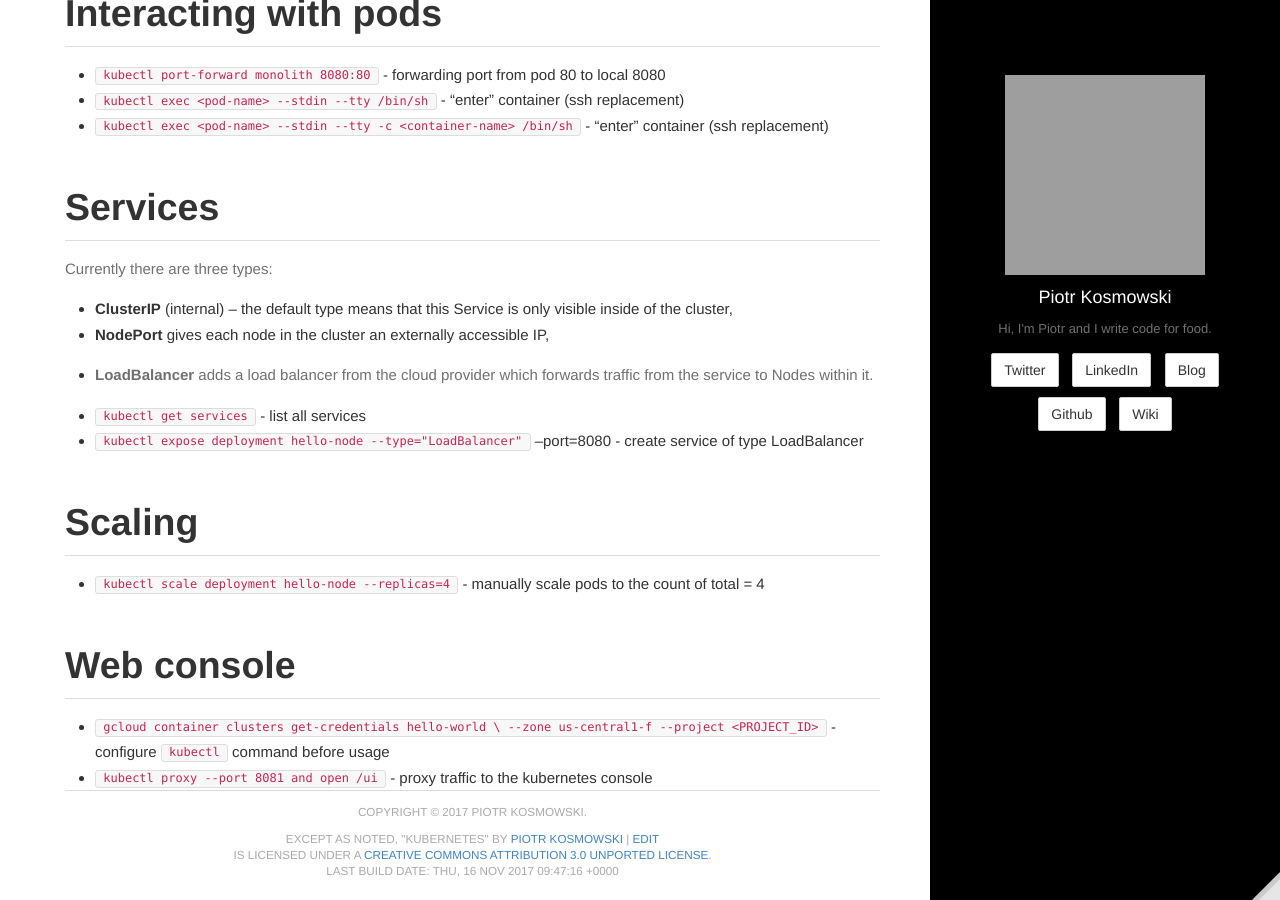
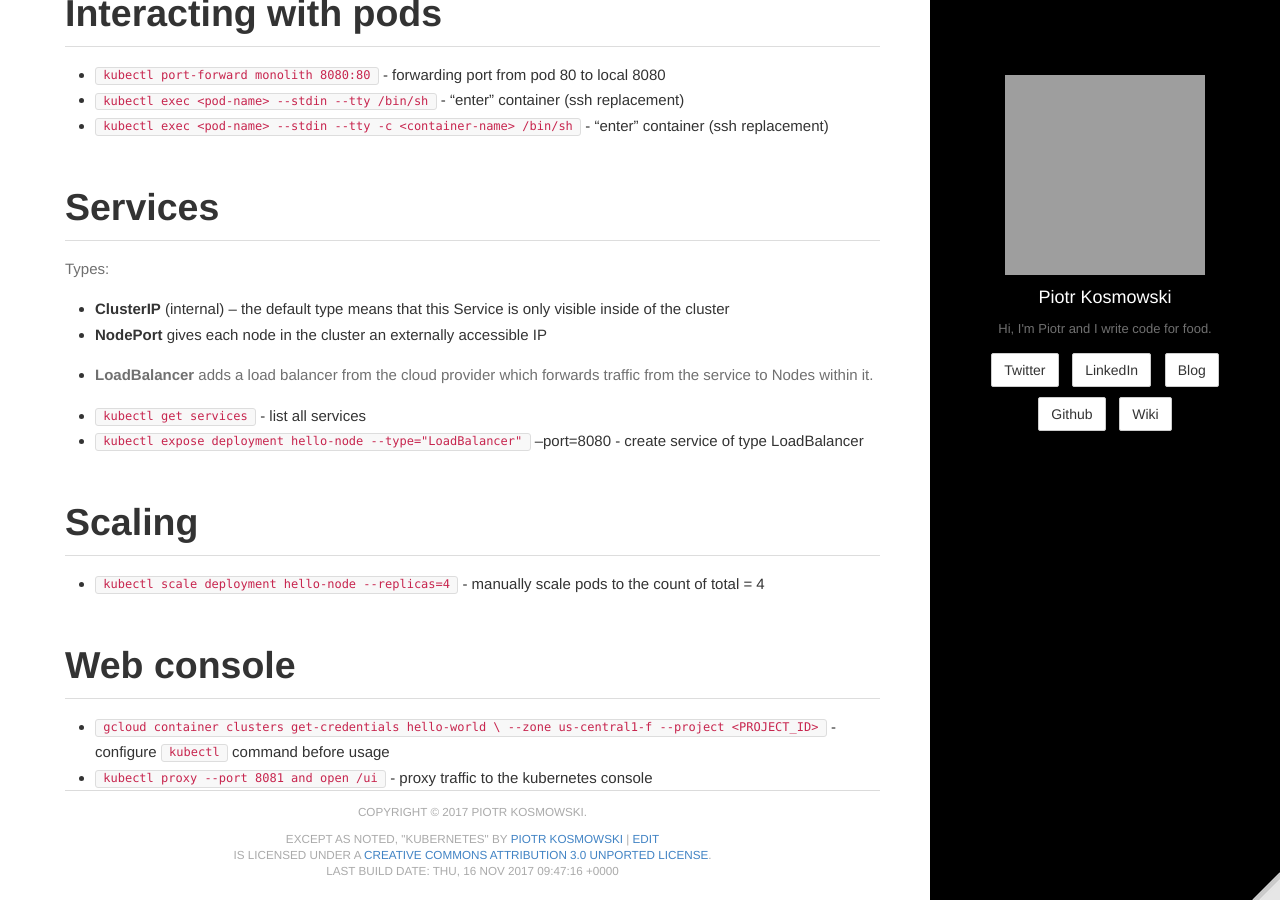
Before and after one commit to kospiotr/kospiotr.github.io, a Jekyll site: the page built from wiki/kubernetes.md, in a window 1280 px wide and 900 px high, scrolled down 2398 px. Built offline with Jekyll 4.4.1, drawn with Linux system fonts in a browser that asks for light colours; grey boxes are pictures that could not be loaded.

Commit message:
Update kubernetes.md

```diff
--- a/wiki/kubernetes.md
+++ b/wiki/kubernetes.md
@@ -87,10 +87,11 @@ EOF
 
 # Services
 
-Currently there are three types:
-* **ClusterIP** (internal) -- the default type means that this Service is only visible inside of the cluster,
-* **NodePort** gives each node in the cluster an externally accessible IP,
+Types:
+* **ClusterIP** (internal) -- the default type means that this Service is only visible inside of the cluster
+* **NodePort** gives each node in the cluster an externally accessible IP
 * **LoadBalancer** adds a load balancer from the cloud provider which forwards traffic from the service to Nodes within it.
+
 
 * `kubectl get services` - list all services
 * `kubectl expose deployment hello-node --type="LoadBalancer"` --port=8080 - create service of type LoadBalancer
```
